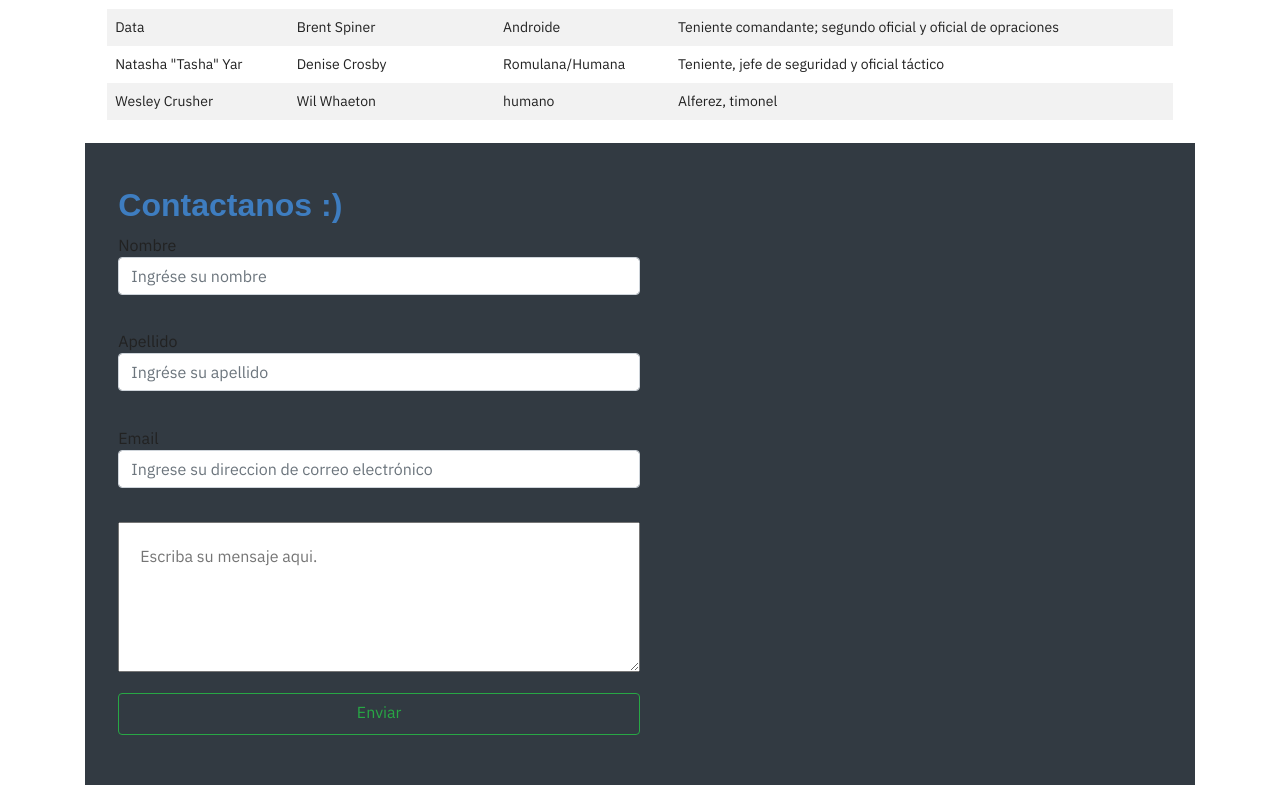
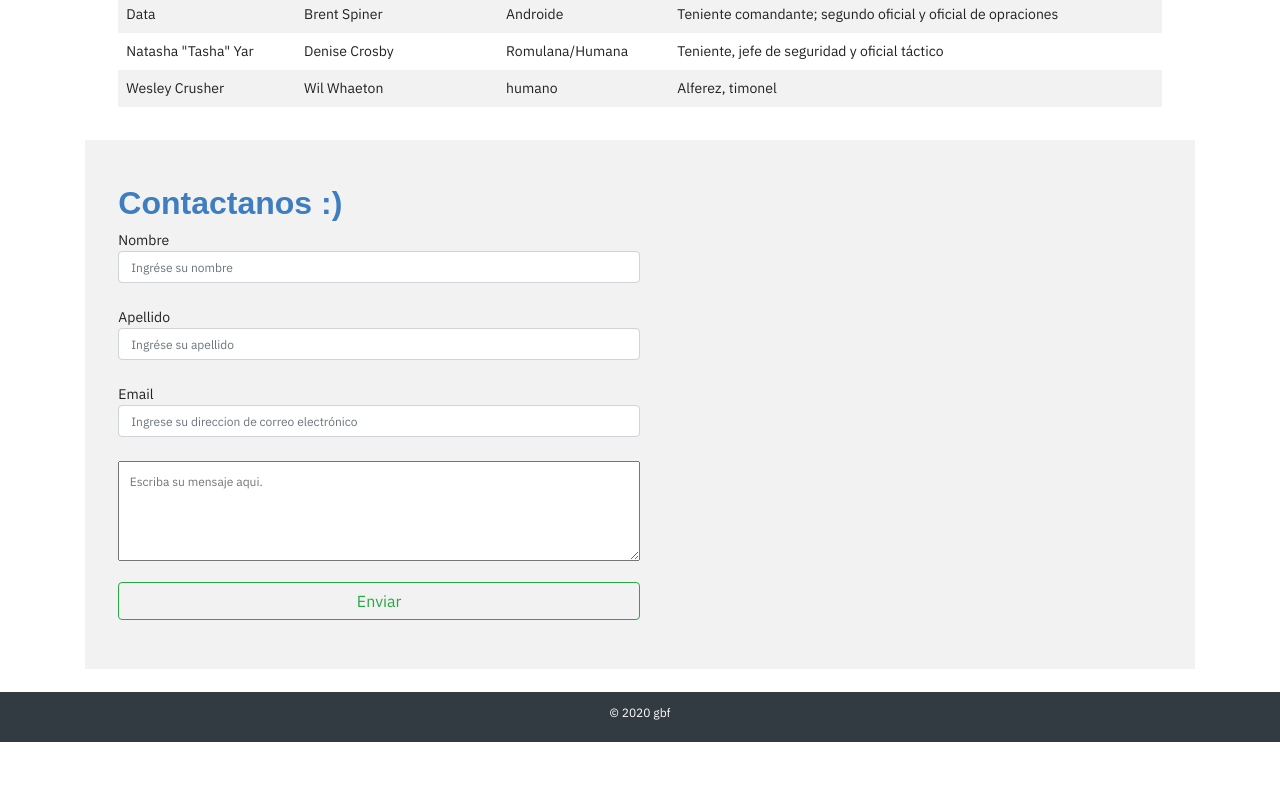
Before and after one commit to gimenab/starTrekWiki, a plain HTML site: page index.html in a window 1280 px wide. Shown: the part 1616-2401 px from the top of the page. After the commit the page ends 2358 px from the top, so only its background shows below. Drawn offline with nearby package versions, Linux system fonts and the light colour scheme; a web font is replaced by a local one.

Commit message:
change style of contact form and footer

```diff
--- a/index.html
+++ b/index.html
@@ -25,17 +25,19 @@
         <img  id="img-header" src="./img/Star_Trek_logo.png">
     </header>
     <div class="container">
-        <section>
+       <section id="main-info">
         <h2 class="title-section">"The Next Generation"</h2>
         <p>Este sitio reune un información de la saga "Star Trek : The Next Generation ". Encontrarás datos sobre la serie, detalles de  los personajes y curiosidades
             una de las series de ciencia ficción mas querida de la historia del siglo XX. <br/>
             En este artículo encontrarás información sobre los siguientes tópicos:</p>
-                    <ul class="items-list">
+                <ul id="items-list-info">
                     <img id="ussenterprise" src="./img/logo-uss.png" alt="logo de la nave">
                     <a href="#first-season"><li>The Next Generation: primera temporada</li></a>
                     <a href="#characters"><li>La tripulación del EnterPrise</li></a>
                 </ul>
             </section>
+
+
         <h2 class="title-section">Original y remasterizada</h2>
         <section id="first-season" class="content">
 
@@ -117,8 +119,6 @@
                 <td>Alferez, timonel</td>
             </tr>
         </table>
-        <!-- <a class="more-info" href="personajes.html"
-            target="_blank"><p>Ver más personajes</p></a>     -->
         </section>
         <form id="contact-form">
             <h2 class="title-section">Contactanos  :)</h2>
@@ -129,7 +129,7 @@
                 <label for="surname" id="surname-label">Apellido<input type="name" id="surname"  class="form-control" placeholder="Ingrése su apellido"required/></label>
             </div>
             <div class="form-group">
-            <label form="email" id="email">Email<input type="email" id="email"  class="form-control" placeholder="Ingrese su direccion de correo electrónico"required/></label>
+            <label form="email" id="emai-labell">Email<input type="email" id="email"  class="form-control" placeholder="Ingrese su direccion de correo electrónico"required/></label>
             </div>
             <div class="form-group">
                 <textarea type="text" id="comments" name="comment" placeholder="Escriba su mensaje aqui."></textarea>
@@ -139,7 +139,8 @@
         </form>
     </div>
 
-    <footer>
-    </footer>
+    <footer id="footer">
+        <p id="text-footer"> © 2020 gbf</p>
+
 </body>
 </html>
--- a/style.css
+++ b/style.css
@@ -20,7 +20,7 @@ body{
 
 }
  #ussenterprise{
-  width: 25%;
+  width: 10%;
   float:left;
 
 }
@@ -71,6 +71,7 @@ ul{
   list-style-type: none;
   width: 100%;
   padding-bottom: 2%;
+  padding:3%;
 }
 .items-list a{
   text-decoration:none;
@@ -80,13 +81,12 @@ ul{
 }
 .items-list img{
 
-
-  padding-right: 2%;
-  width: 20%;
+/*
+  padding-right: 2%; */
+  width: 5%;
   height: auto;
 
 }
-
 
 /* --- CONTENT ---*/
 .container{
@@ -101,7 +101,7 @@ ul{
 
 }
 section{
-    padding: 2%;
+    padding: 3%;
 }
 img {
     border-radius: 5px;
@@ -146,9 +146,12 @@ h3{
     text-decoration-style: none;
     color: #fff;
     background-color: transparent;
+
 }
 #menu li{
     padding-right: 1rem;
+    padding-top: 1%;
+    padding-bottom: 1%;
     float: right;
     color: #fff;
     background-color: transparent;
@@ -239,6 +242,9 @@ form{
  margin-bottom: 1%;
  width: 100%;
 }
+.form-control{
+  font-size: 12px
+}
 /*-- TABLE--*/
 table {
     border-collapse: collapse;
@@ -275,10 +281,11 @@ table {
 
   #contact-form{
     width: 100%;
-    font-size: 16px;
+    font-size: 14px;
     padding: 3%;
-    background-color: #323a42;
-    color:#fff
+    background-color: #f2f2f2;
+    color:#fff;
+    margin-bottom: 2%;
 
   }
   .form-group{
@@ -289,18 +296,36 @@ table {
   label, textarea, #submit{
     display: block ;
     width:50%;
-    padding-bottom: 1%;;
+
 
   }
-  .form-control{
-    font-size: 12px;
-  }
+
   textarea{
-    min-height: 150px;
+    min-height: 100px;
 
   }
   #comments{
     margin-bottom: 2%;
-    padding: 2%;
+    padding: 1%;
+    font-size:12px;
 
   }
+  #email, #surname, #name{
+    font-size: 12px;
+  }
+  #footer{
+    background-color: #323a42;
+    width: 100%;
+    min-height: 50px;
+
+  }
+  #text-footer{
+
+    font-size: 12px;
+    color:#fff;
+    text-align: center;
+    padding: 1%;
+
+
+
+  }
```
Lines whose indentation alone changed are shown as unchanged.
